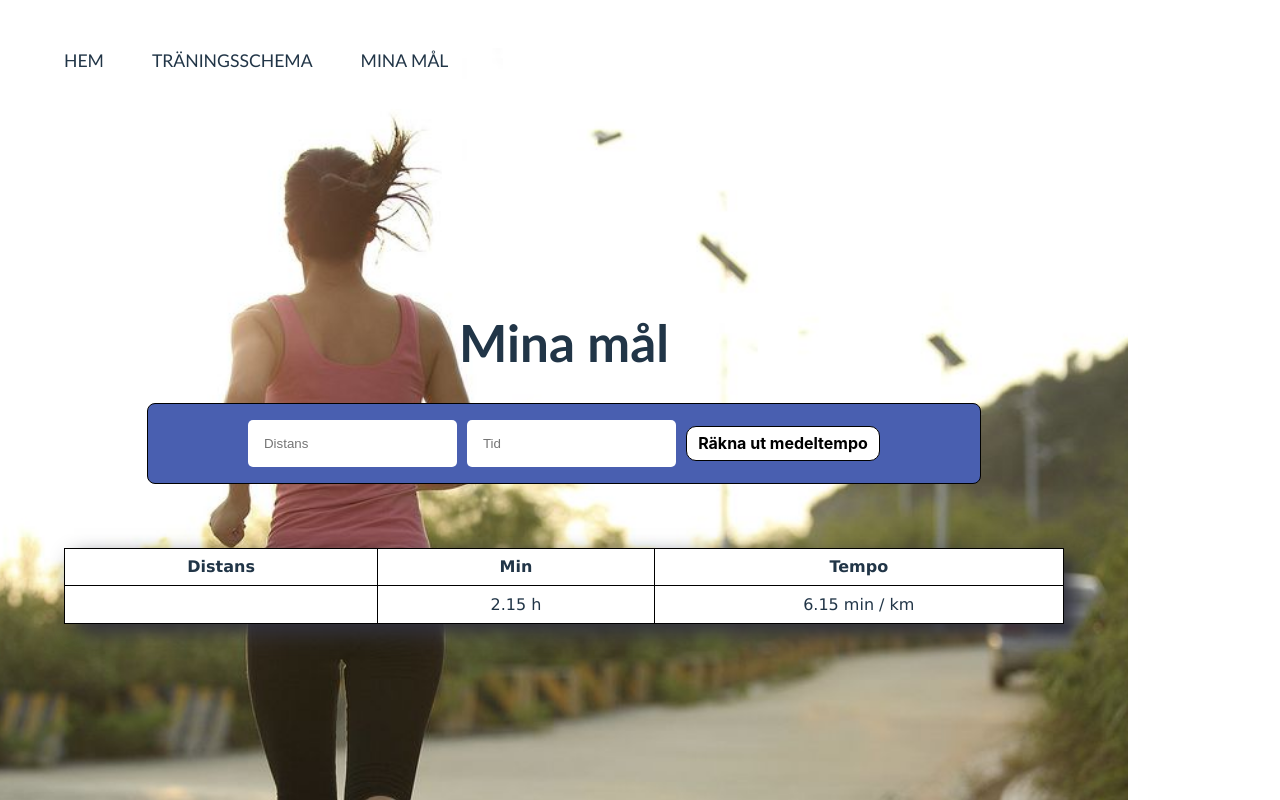
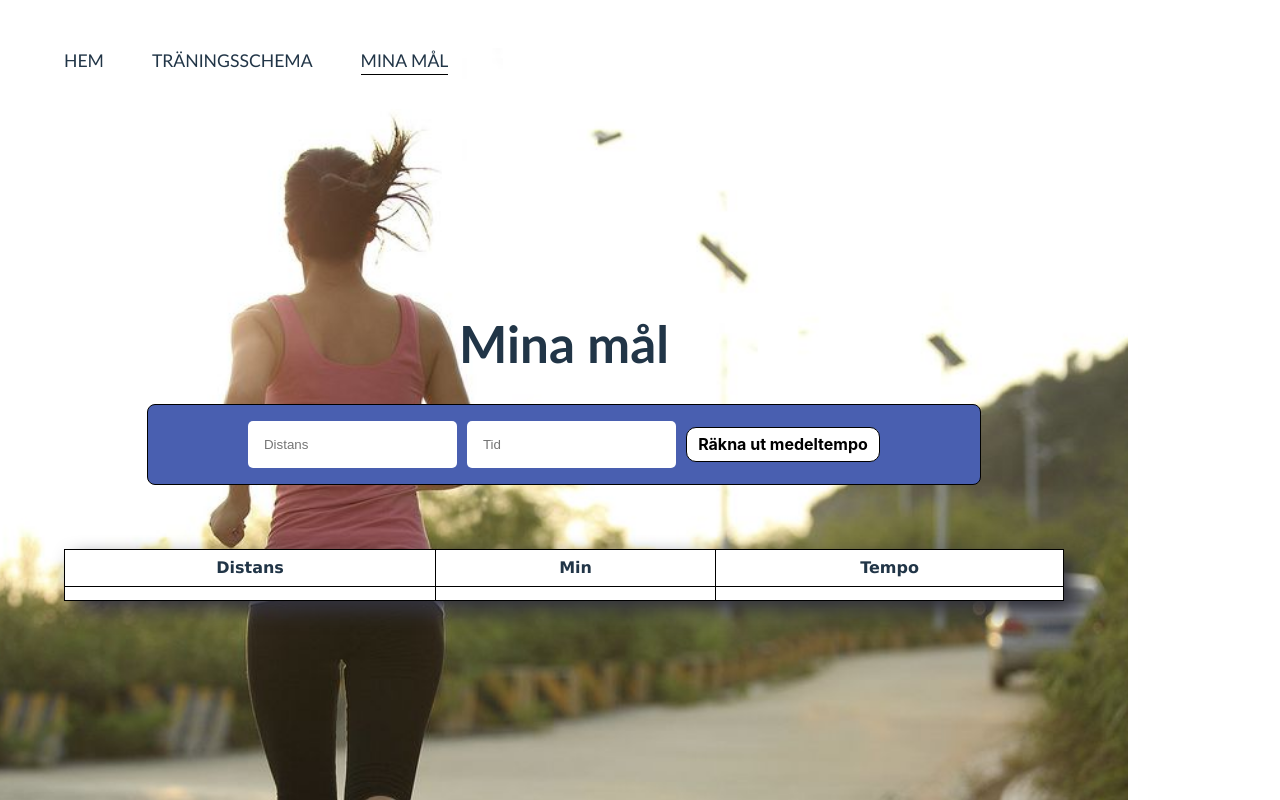
Before and after one commit to sarablomqvist/runner, a React (Vite) app: page /goal in a window 1280 px wide. Shown: the top 800 px of the page. Built offline with nearby package versions, Linux system fonts and the light colour scheme.

Commit message:
Lagt till goal, fixat css mm

```diff
--- /dev/null
+++ b/src/App.css
@@ -0,0 +1,3 @@
+.active {
+    border-bottom: 1px solid black;
+}
--- a/src/App.jsx
+++ b/src/App.jsx
@@ -1,18 +1,25 @@
 import React from 'react'
 import style from './App.module.css'
-import { BrowserRouter, Link, Route, Routes } from 'react-router-dom'
+import { BrowserRouter, NavLink, Route, Routes } from 'react-router-dom'
 import TrainingSchedule from './Pages/Trainingschedule/TrainingSchedule'
 import Home from './Pages/Home/Home'
 import Goal from './Pages/Goal/Goal'
+import './App.css'
 
 function App() {
     return (
         <div className={style.background}>
             <BrowserRouter>
                 <nav className={style.nav}>
-                    <Link to="/" className={style.li}>HEM</Link>
-                    <Link to="/trainingschedule" className={style.li}>TRÄNINGSSCHEMA</Link>
-                    <Link to="/goal" className={style.li}>MINA MÅL</Link>
+                    <NavLink to="/" className={style.li}>
+                        HEM
+                    </NavLink>
+                    <NavLink to="/trainingschedule" className={style.li}>
+                        TRÄNINGSSCHEMA
+                    </NavLink>
+                    <NavLink to="/goal" className={style.li}>
+                        MINA MÅL
+                    </NavLink>
                 </nav>
                 <Routes>
                     <Route element={<Home />} index></Route>
--- a/src/App.module.css
+++ b/src/App.module.css
@@ -45,3 +45,7 @@
 .li:hover{
     color: inherit;
 }
+
+.active {
+    border-bottom: 1px solid black;
+}
--- a/src/Pages/Goal/Goal.jsx
+++ b/src/Pages/Goal/Goal.jsx
@@ -8,7 +8,7 @@ function Goal() {
         <div className={style.container}>
             <h1 className={style.h1}>Mina mål</h1>
             <InputGoal />
-            <TableGoal />
+            <TableGoal/>
         </div>
     )
 }
--- a/src/components/InputGoal/InputGoal.jsx
+++ b/src/components/InputGoal/InputGoal.jsx
@@ -9,7 +9,6 @@ function InputGoal() {
         if (value) {
             setKm(value)
         }
-        console.log(value)
     }
 
     return (
@@ -17,7 +16,6 @@ function InputGoal() {
             <input
                 className={style.input}
                 onChange={handleKm}
-                handleKm={handleKm}
                 value={km}
                 placeholder="Distans"
             ></input>
--- a/src/components/KmTime/KmTime.jsx
+++ b/src/components/KmTime/KmTime.jsx
@@ -88,8 +88,6 @@ function KmTime() {
         }
     }
 
-
-
     return (
         <>
             <KmAndTimeInput
@@ -103,6 +101,7 @@ function KmTime() {
                 enterClick={enterClick}
                 error={error}
             />
+
             <RunTable date={handleDate} list={list} onDelete={handleDelete} />
         </>
     )
--- a/src/components/TableGoal/TableGoal.jsx
+++ b/src/components/TableGoal/TableGoal.jsx
@@ -1,6 +1,6 @@
 import React from 'react'
 
-function TableGoal({ handleKm }) {
+function TableGoal({ onChange }) {
     return (
         <>
             <table>
@@ -13,9 +13,9 @@ function TableGoal({ handleKm }) {
                 </thead>
                 <tbody>
                     <tr>
-                        <td>{handleKm}</td>
-                        <td>2.15 h</td>
-                        <td>6.15 min / km</td>
+                        <td></td>
+                        <td></td>
+                        <td></td>
                     </tr>
                 </tbody>
             </table>
```
Also changed, not shown: src/components/KmTimeInput/KmAndTimeInput.jsx (+4 -14 lines).
